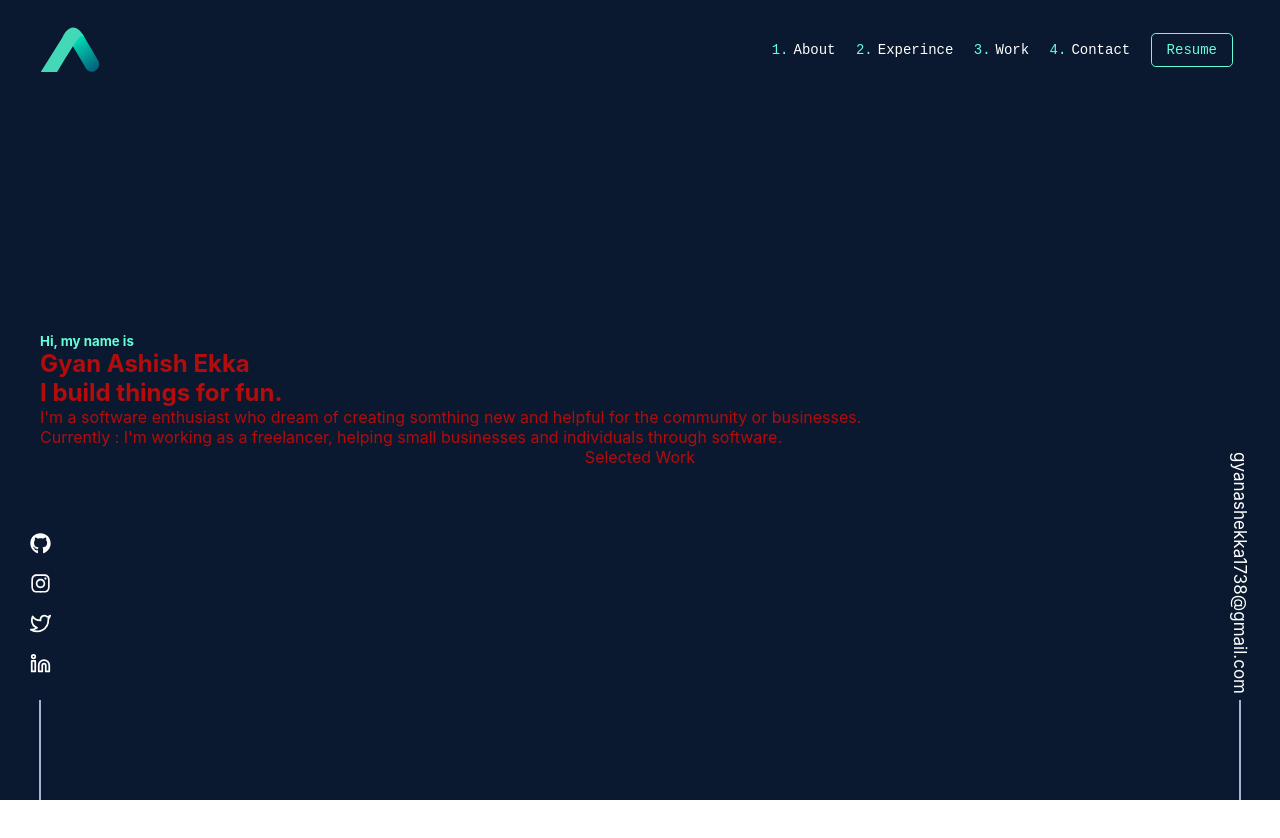
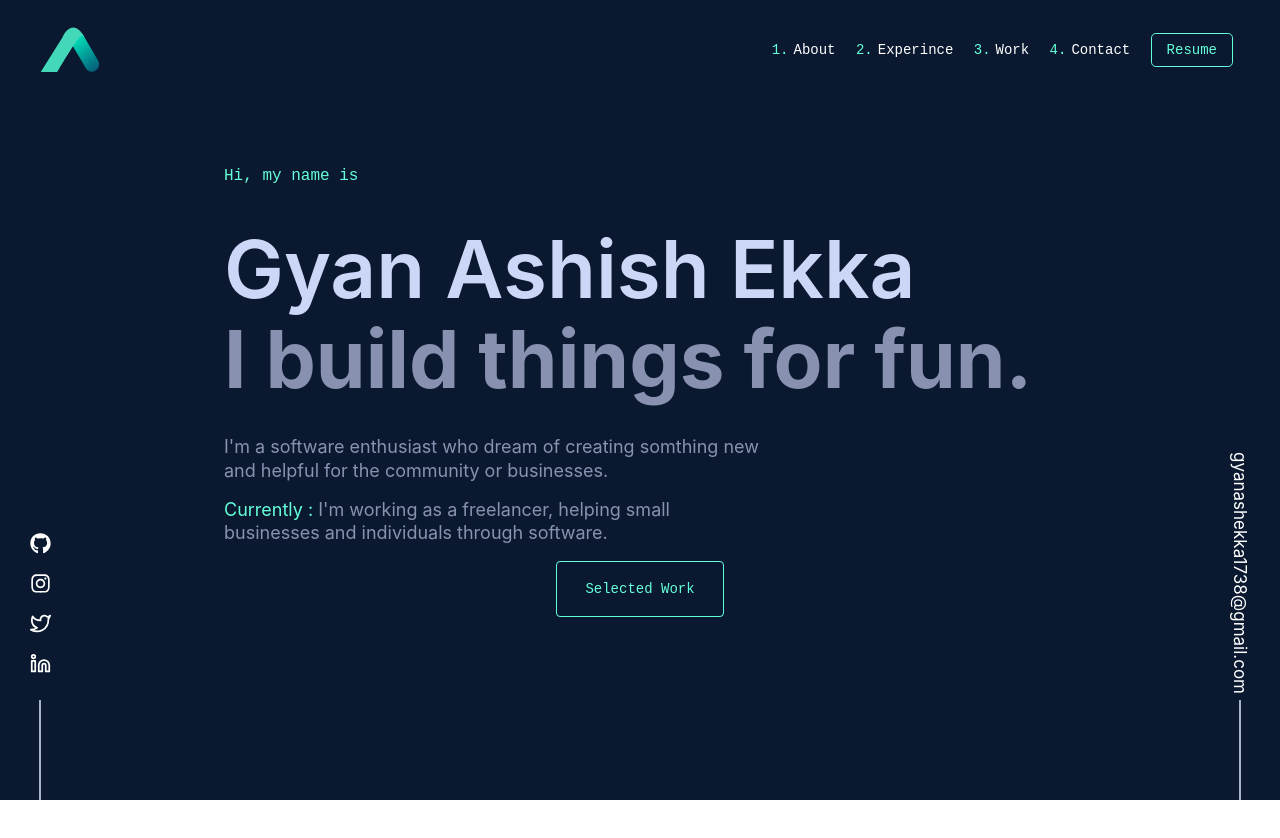
Before and after one commit to gyanAsh/personal-website, a React (Create React App) app: page / in a window 1280 px wide. Shown: the top 838 px of the page. Built offline with nearby package versions, Linux system fonts and the light colour scheme.

Commit message:
Added main page style in page one

```diff
--- a/src/App.css
+++ b/src/App.css
@@ -33,6 +33,7 @@
   margin: 0;
   padding: 0;
   box-sizing: border-box;
+  /* outline: 1px solid limegreen !important; */
 
   -webkit-user-select: none;
   -moz-user-select: none;
--- a/src/Components/Pages/Home/Home.js
+++ b/src/Components/Pages/Home/Home.js
@@ -9,12 +9,13 @@ const Home = ({createPanelsRefs}) => {
       <h1>
         Gyan Ashish Ekka
         <br />
-        I build things for fun.
+        <h2>I build things for fun.</h2>
       </h1>
       <p>I'm a software enthusiast who dream of creating somthing new and helpful for the community or businesses.
-        <br />
-        <span>Currently : </span>
-        I'm working as a freelancer, helping small businesses and individuals through software.
+          <br />
+          <div><span>Currently : </span>
+        I'm working as a freelancer, helping small businesses and individuals through software.</div>
+
       </p>
       </div>
       <div className={styles.selectedWork}>
--- a/src/Components/Pages/Home/Home.module.css
+++ b/src/Components/Pages/Home/Home.module.css
@@ -6,9 +6,63 @@
 
 }
 .introContainer{
-    width:75em;
+    width:65vw;
+    max-width: 1000px;
+    display:flex;
+    flex-direction: column;
+    gap: clamp(8px, 4vw, 40px);
+}
+.introContainer h5{
+    font-family: var(--font-mono);
+    font-size: clamp(var(--fz-sm),5vw,var(--fz-md));
+    font-weight:400;
+    color:var(--green);
+
 }
 
-.introContainer h5{
-    color:var(--green);
+.introContainer h1{
+    font-size: clamp(40px, 8vw, 80px);
+    font-weight: 600;
+    color: var(--lightest-slate);
+    line-height: 1.1;
 }
+
+.introContainer h2{
+    margin-top: 10px;
+    color: var(--slate);
+    line-height: 0.9;
+    font-size: clamp(40px, 8vw, 80px);
+}
+
+.introContainer p{
+    max-width: 540px;
+
+    -webkit-font-smoothing: antialiased;
+    color: var(--slate);
+    font-family: var(--font-sans);
+    font-size: var(--fz-lg);
+    line-height: 1.3;
+}
+.introContainer p div{
+margin-top: 1rem;
+}
+
+.introContainer span{
+    color: var(--green);
+}
+
+
+.selectedWork{
+    border: 1px solid var(--green);
+    margin: 1rem 0rem;
+    color: var(--green);
+    background-color: transparent;
+    border: 1px solid var(--green);
+    border-radius: var(--border-radius);
+    padding: 1.25rem 1.75rem;
+    font-size: var(--fz-sm);
+    font-family: var(--font-mono);
+    line-height: 1;
+    text-decoration: none;
+    cursor: pointer;
+}
```
